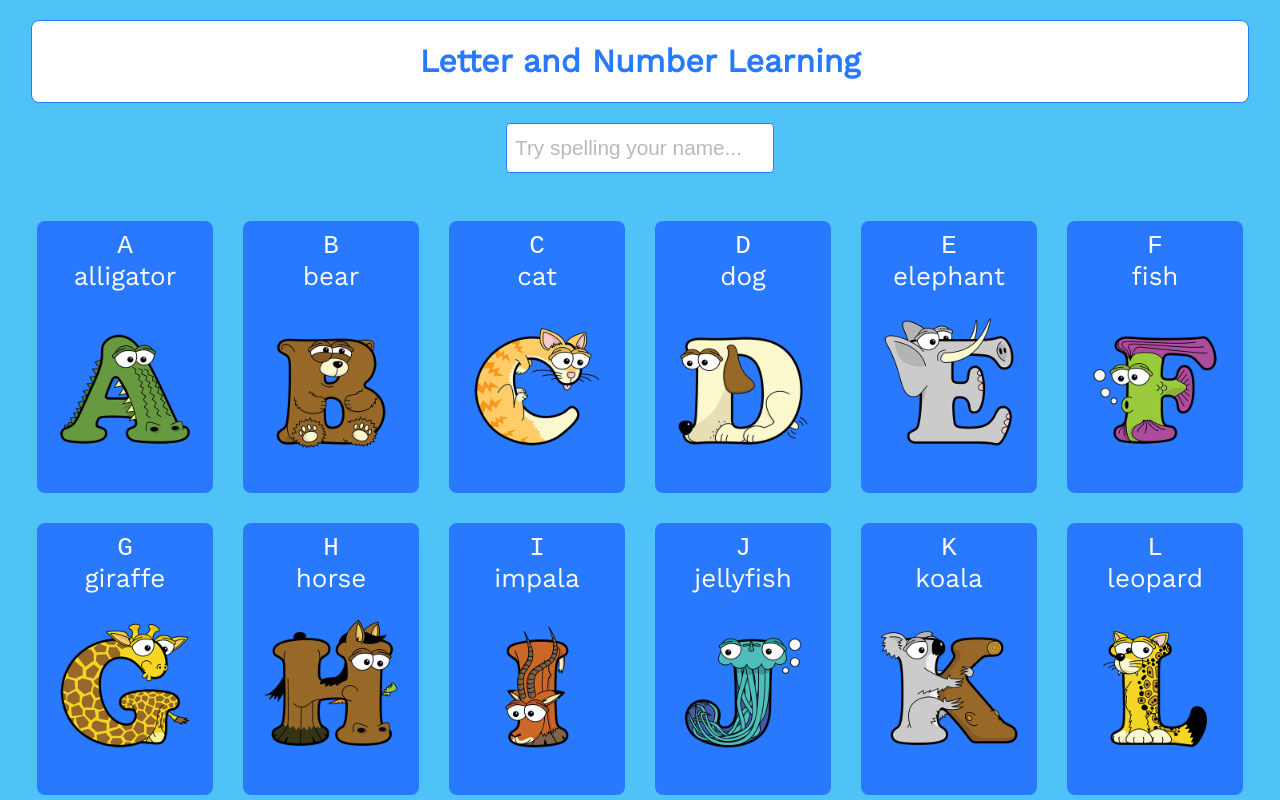
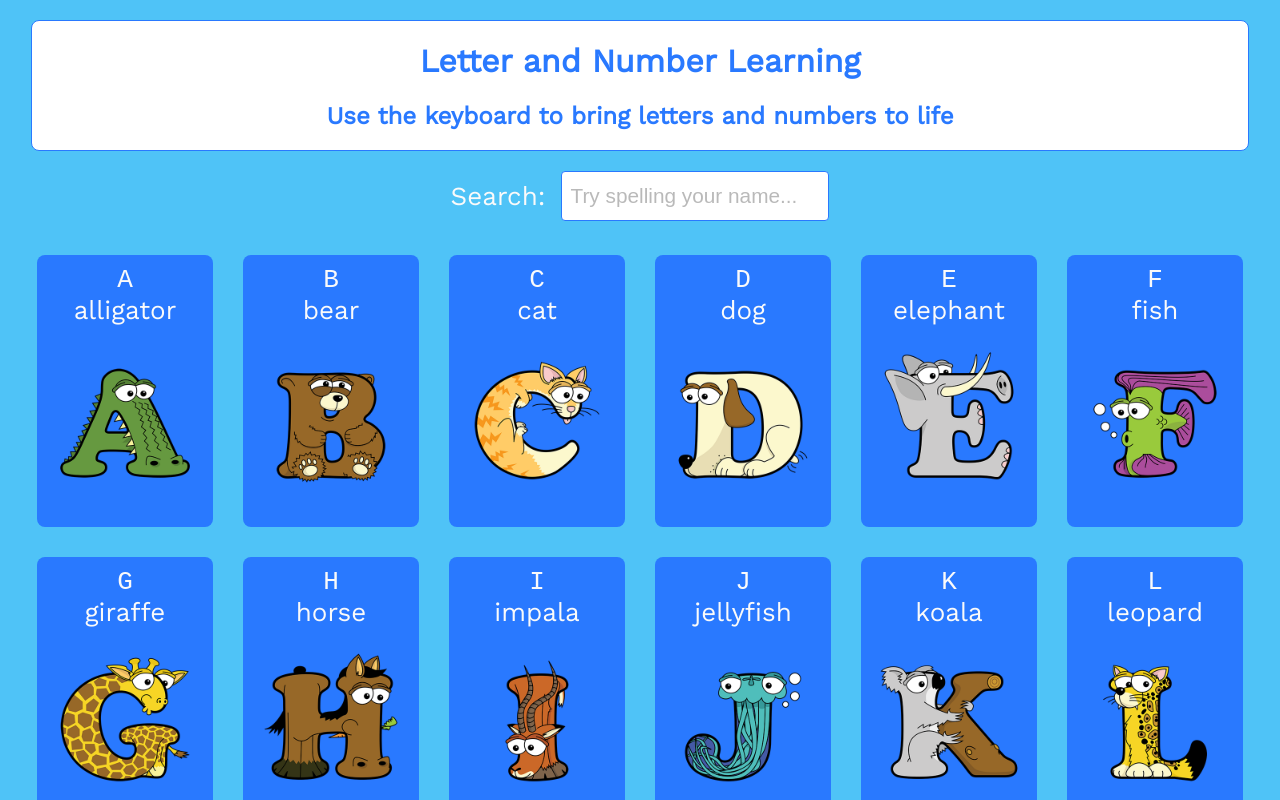
Before and after one commit to samueldjones24/letter-number-learning, a React (Create React App) app: page /letters in a window 1280 px wide. Shown: the top 800 px of the page. Built offline with nearby package versions, Linux system fonts and the light colour scheme.

Commit message:
Update header, search + footer

```diff
--- a/package.json
+++ b/package.json
@@ -1,5 +1,5 @@
 {
-  "name": "letter-learning",
+  "name": "letter-number-learning",
   "version": "0.1.0",
   "private": true,
   "dependencies": {
@@ -7,8 +7,6 @@
     "@testing-library/react": "^12.1.3",
     "@testing-library/user-event": "^13.5.0",
     "react": "^17.0.2",
-    "react-dnd": "^15.1.1",
-    "react-dnd-html5-backend": "^15.1.2",
     "react-dom": "^17.0.2",
     "react-router-dom": "^6.2.2",
     "react-scripts": "5.0.0",
--- a/src/Footer.js
+++ b/src/Footer.js
@@ -36,7 +36,7 @@ export const Footer = () => {
       <Text>
         Code:{" "}
         <Link
-          href="https://twitter.com/samueldjones"
+          href="https://www.linkedin.com/in/samueldjones24/"
           target="_blank"
           rel="noopener noreferrer"
         >
--- a/src/Header.js
+++ b/src/Header.js
@@ -1,10 +1,11 @@
-import { Wrapper, Title, HomeLink } from "./Header.styles";
+import { Wrapper, Title, HomeLink, Subtitle } from "./Header.styles";
 
 export const Header = () => {
   return (
     <Wrapper>
       <HomeLink to="/">
         <Title>Letter and Number Learning</Title>
+        <Subtitle>Use the keyboard to bring letters and numbers to life</Subtitle>
       </HomeLink>
     </Wrapper>
   );
--- a/src/Header.styles.js
+++ b/src/Header.styles.js
@@ -14,6 +14,10 @@ export const Title = styled.h1`
   color: #2979ff;
 `;
 
+export const Subtitle = styled.h2`
+  color: #2979ff;
+`;
+
 export const HomeLink = styled(Link)`
   display: inline-block;
   text-decoration: none;
--- a/src/Letters.js
+++ b/src/Letters.js
@@ -32,6 +32,8 @@ export const Letters = () => {
 
   return (
     <Wrapper>
+      <div style={{display: 'flex', gap: '1rem', alignItems: 'center', }}>
+      <label htmlFor="search-letts">Search:</label>
       <SearchInput
         type="text"
         id="search-letters"
@@ -39,6 +41,7 @@ export const Letters = () => {
         onChange={(e) => setSearchInput(e.target.value)}
         placeholder="Try spelling your name..."
       />
+      </div>
       <LettersWrapper>
         {letters.map((letter) => {
           return (
--- a/src/Letters.styles.js
+++ b/src/Letters.styles.js
@@ -3,7 +3,7 @@ import styled from "styled-components";
 export const Wrapper = styled.main`
   display: flex;
   flex-direction: column;
-  gap: 30px;
+  gap: 1rem;
   justify-content: center;
   align-items: center;
 `;
```
Also changed, not shown: 2 other files (tests, documents, lock files or other folders).
